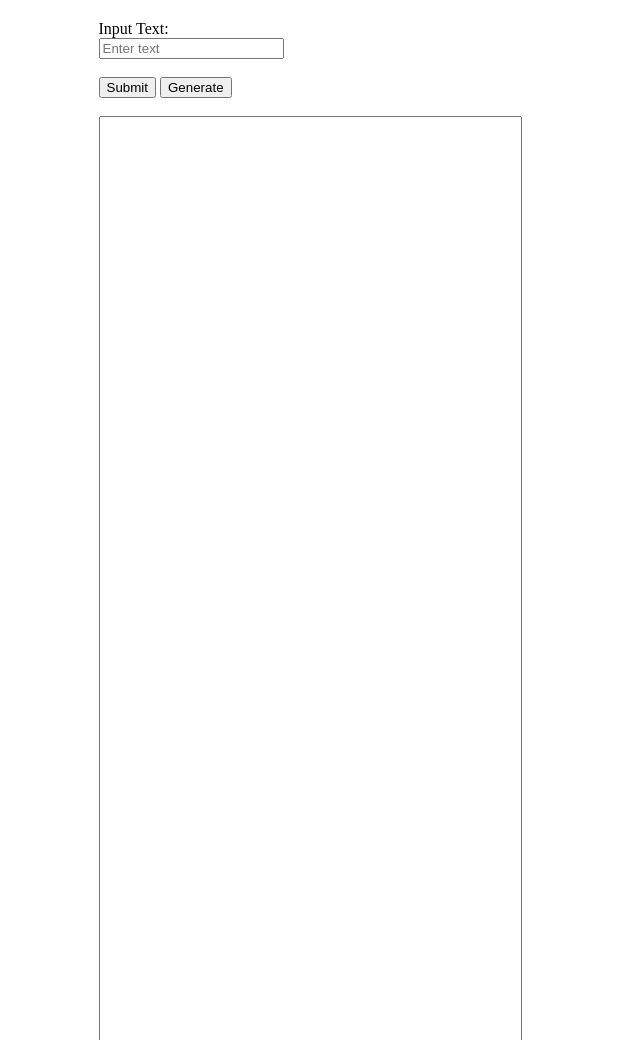
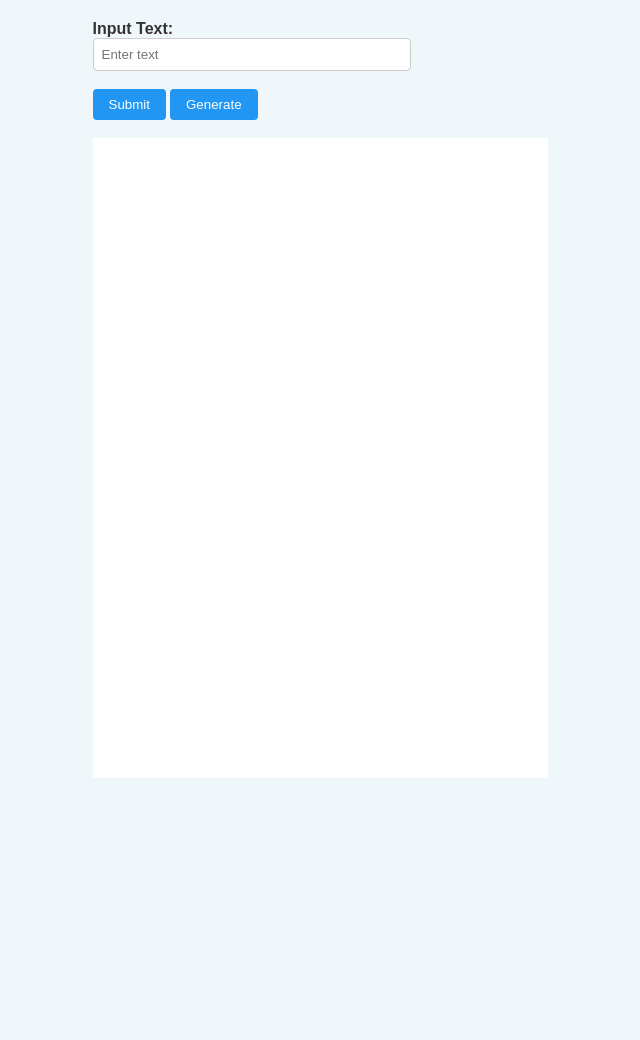
Before and after one commit to giuliofilippi/LLMChat, a Django app: page / in a window 1280 px wide. Shown: the top 1040 px of the page, without its empty margins (330-970 px from the left). After the commit the page ends 778 px from the top, so only its background shows below. Run offline with Django 4.2, Linux system fonts and the light colour scheme.

Commit message:
stylish template

```diff
--- a/chatbox/templates/my_template.html
+++ b/chatbox/templates/my_template.html
@@ -10,6 +10,7 @@
             display: flex;
             justify-content: center;
             align-items: flex-start;
+            background-color: #f0f7fb; /* Light blue background color */
         }
 
         /* Make the form container full height */
@@ -29,14 +30,48 @@
 
         /* Make the output text box span down to the bottom */
         .output-textarea {
-            height: calc(100% - 100px); /* Adjust the value to leave space for other elements */
+            height: calc(100vh - 180px); /* Adjust the value to leave space for other elements */
             width: 100%;
+            resize: none; /* Disable textarea resizing */
+            padding: 10px;
+            border: none;
+            background-color: #fff; /* White background color */
+            color: #333; /* Dark text color */
+            font-family: Arial, sans-serif;
         }
 
         /* Position the generate button to the right */
         .generate-button {
             display: flex;
             justify-content: flex-end;
+        }
+
+        /* Styling for form labels and inputs */
+        label {
+            font-weight: bold;
+            font-family: Arial, sans-serif;
+            color: #333; /* Dark text color */
+        }
+
+        input[type="text"] {
+            width: 300px;
+            padding: 8px;
+            border: 1px solid #ccc; /* Light gray border */
+            border-radius: 4px;
+        }
+
+        input[type="submit"] {
+            padding: 8px 16px;
+            border: none;
+            border-radius: 4px;
+            background-color: #2196f3; /* Blue button color */
+            color: #fff; /* White text color */
+            cursor: pointer;
+            transition: background-color 0.3s ease;
+        }
+
+        input[type="submit"]:hover {
+            background-color: #0d8ef8; /* Darker blue hover color */
         }
     </style>
 </head>
@@ -52,10 +87,9 @@
                 <input type="submit" value="Submit">
                 <input  type="submit" name="generate_button" value="Generate">
                 <br><br>
-                <textarea rows="100" cols="50" name="output_text">{{ output }}</textarea>
+                <textarea rows="10" cols="50" name="output_text" class="output-textarea">{{ output }}</textarea>
             </form>
         </div>
-
     </div>
 </body>
 </html>
```
Also changed, not shown: chatbox/config.py (added, +18 -0 lines), chatbox/models.py (+1 -18 lines).
